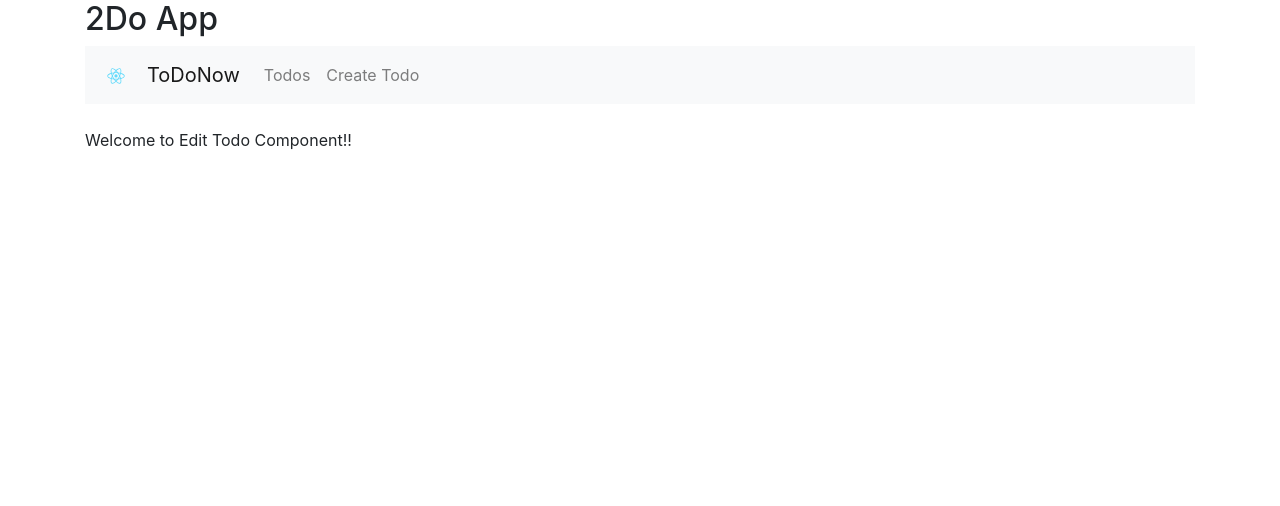
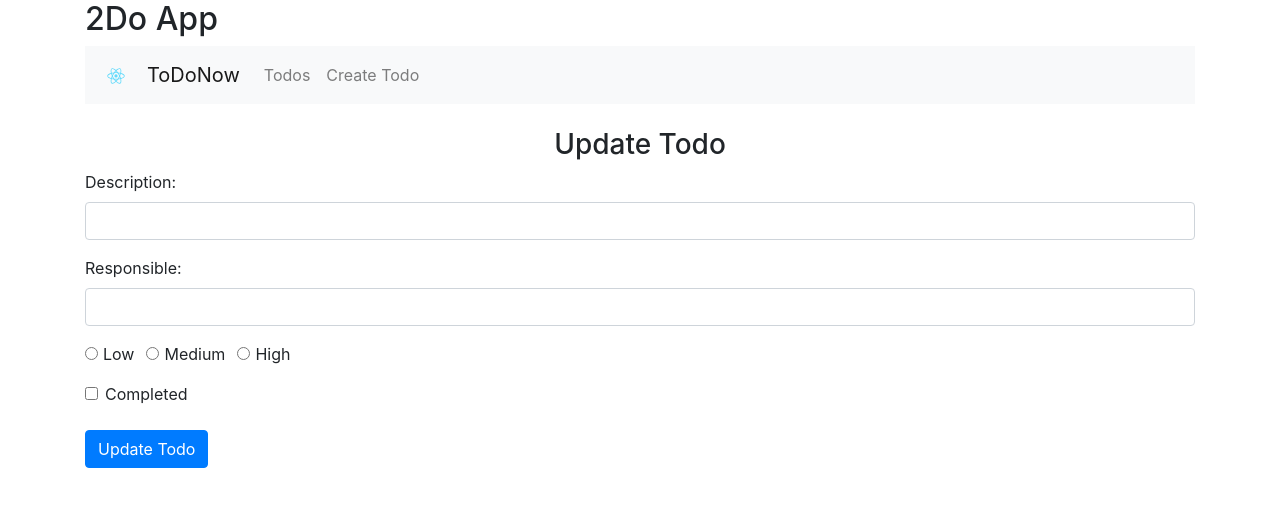
Before and after one commit to yvprashanth/ToDoListReactMongo, a React (Create React App) app in the folder frontend/: page /edit/1 in a window 1280 px wide. Shown: the top 506 px of the page. Built offline with nearby package versions, Linux system fonts and the light colour scheme; no server answers.

Commit message:
Update working

```diff
--- a/frontend/src/components/edit-todo.component.js
+++ b/frontend/src/components/edit-todo.component.js
@@ -1,10 +1,155 @@
 import React, { Component } from 'react'
+import axios from 'axios';
 
 export default class EditTodo extends Component {
-    render(){
+    constructor(props){
+        super(props);
+
+        this.onChangeTodoDescription = this.onChangeTodoDescription.bind(this);
+        this.onChangeTodoResponsible = this.onChangeTodoResponsible.bind(this);
+        this.onChangeTodoPriority = this.onChangeTodoPriority.bind(this);
+        this.onChangeTodoCompleted = this.onChangeTodoCompleted.bind(this);
+        this.onSubmit = this.onSubmit.bind(this);
+
+        this.state = {
+            todo_description: '',
+            todo_responsible: '',
+            todo_priority: '',
+            todo_completed: false
+        }
+    }
+
+    componentDidMount() {
+        axios.get('http://localhost:4000/todos/'+this.props.match.params.id)
+            .then(response => {
+                this.setState({
+                    todo_description: response.data.todo_description,
+                    todo_responsible: response.data.todo_responsible,
+                    todo_priority: response.data.todo_priority,
+                    todo_completed: response.data.todo_completed
+                })
+            })
+            .catch(function (error) {
+                console.log(error);
+            })
+    }
+
+    onChangeTodoDescription(e) {
+        this.setState({
+            todo_description: e.target.value
+        });
+    }
+
+    onChangeTodoResponsible(e) {
+        this.setState({
+            todo_responsible: e.target.value
+        });
+    }
+
+    onChangeTodoPriority(e) {
+        this.setState({
+            todo_priority: e.target.value
+        });
+    }
+
+    onChangeTodoCompleted(e) {
+        this.setState({
+            todo_completed: !this.state.todo_completed
+        });
+    }
+
+    onSubmit(e) {
+        e.preventDefault();
+        const obj = {
+            todo_description: this.state.todo_description,
+            todo_responsible: this.state.todo_responsible,
+            todo_priority: this.state.todo_priority,
+            todo_completed: this.state.todo_completed
+        };
+        console.log(obj);
+        axios.post('http://localhost:4000/todos/update/'+this.props.match.params.id, obj)
+            .then(res => console.log(res.data));
+
+        this.props.history.push('/');
+    }
+
+    render() {
         return (
             <div>
-                <p>Welcome to Edit Todo Component!!</p>
+                <h3 align="center">Update Todo</h3>
+                <form onSubmit={this.onSubmit}>
+                    <div className="form-group">
+                        <label>Description: </label>
+                        <input  type="text"
+                                className="form-control"
+                                value={this.state.todo_description}
+                                onChange={this.onChangeTodoDescription}
+                                />
+                    </div>
+                    <div className="form-group">
+                        <label>Responsible: </label>
+                        <input
+                                type="text"
+                                className="form-control"
+                                value={this.state.todo_responsible}
+                                onChange={this.onChangeTodoResponsible}
+                                />
+                    </div>
+                    <div className="form-group">
+                        <div className="form-check form-check-inline">
+                            <input  className="form-check-input"
+                                    type="radio"
+                                    name="priorityOptions"
+                                    id="priorityLow"
+                                    value="Low"
+                                    checked={this.state.todo_priority==='Low'}
+                                    onChange={this.onChangeTodoPriority}
+                                    />
+                            <label className="form-check-label">Low</label>
+                        </div>
+                        <div className="form-check form-check-inline">
+                            <input  className="form-check-input"
+                                    type="radio"
+                                    name="priorityOptions"
+                                    id="priorityMedium"
+                                    value="Medium"
+                                    checked={this.state.todo_priority==='Medium'}
+                                    onChange={this.onChangeTodoPriority}
+                                    />
+                            <label className="form-check-label">Medium</label>
+                        </div>
+                        <div className="form-check form-check-inline">
+                            <input  className="form-check-input"
+                                    type="radio"
+                                    name="priorityOptions"
+                                    id="priorityHigh"
+                                    value="High"
+                                    checked={this.state.todo_priority==='High'}
+                                    onChange={this.onChangeTodoPriority}
+                                    />
+                            <label className="form-check-label">High</label>
+                        </div>
+                    </div>
+                    <div className="form-check">
+                        <input  className="form-check-input"
+                                id="completedCheckbox"
+                                type="checkbox"
+                                name="completedCheckbox"
+                                onChange={this.onChangeTodoCompleted}
+                                checked={this.state.todo_completed}
+                                value={this.state.todo_completed}
+                                />
+                        <label className="form-check-label" htmlFor="completedCheckbox">
+                            Completed
+                        </label>
+                    </div>
+
+                    <br />
+
+                    <div className="form-group">
+                        <input type="submit" value="Update Todo" className="btn btn-primary" />
+                    </div>
+                </form>
             </div>
         )
     }
--- a/frontend/src/components/todos-list.component.js
+++ b/frontend/src/components/todos-list.component.js
@@ -1,6 +1,18 @@
 import React, { Component } from 'react'
+import axios from 'axios'
 import { Link } from 'react-router-dom'
-import axios from 'axios'
+
+const Todo = props => (
+    <tr>
+        <td>{props.todo.todo_description}</td>
+        <td>{props.todo.todo_responsible}</td>
+        <td>{props.todo.todo_priority}</td>
+        <td>
+            <Link to={"/edit/"+props.todo._id}>Edit</Link>
+        </td>
+    </tr>
+)
+
 
 export default class TodoList extends Component {
     constructor(props){
@@ -18,10 +30,29 @@
             })
     }
 
+    todoList() {
+        return this.state.todos.map(function(currentTodo, i){
+            return <Todo todo={currentTodo} key={i} />;
+        })
+    }
+
     render(){
         return (
             <div>
-                Welcome to Todo List Component
+                <h3>Todos List</h3>
+                <table className="table table-striped" style={{ marginTop: 20 }} >
+                    <thead>
+                        <tr>
+                            <th>Description</th>
+                            <th>Responsible</th>
+                            <th>Priority</th>
+                            <th>Action</th>
+                        </tr>
+                    </thead>
+                    <tbody>
+                        { this.todoList() }
+                    </tbody>
+                </table>
             </div>
         )
     }
--- a/frontend/src/index.css
+++ b/frontend/src/index.css
@@ -12,3 +12,7 @@
   font-family: source-code-pro, Menlo, Monaco, Consolas, "Courier New",
     monospace;
 }
+
+.completed {
+  text-decoration: line-through;
+}
```
